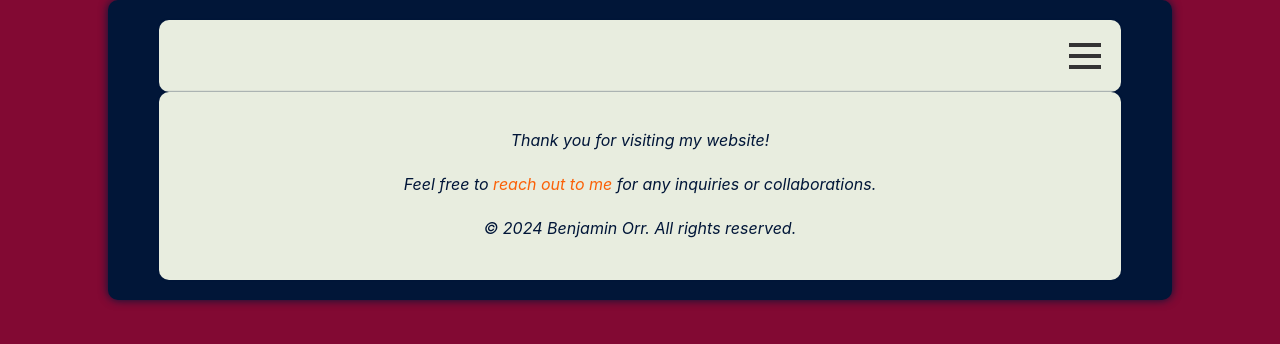
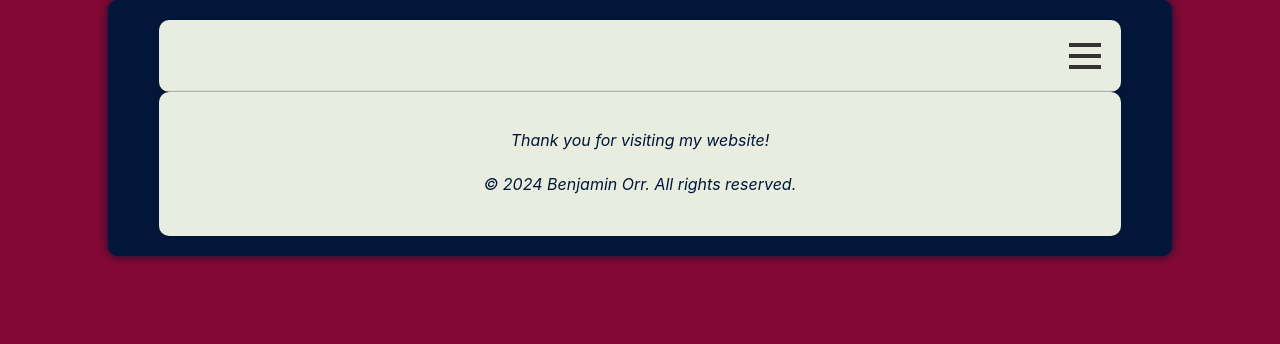
Before and after one commit to bokid/React-Website, a React (Create React App) app: page / in a window 1280 px wide. Shown: the top 344 px of the page. Built offline with nearby package versions, Linux system fonts and the light colour scheme.

Commit message:
comment contact temporarily

```diff
--- a/src/components/js/Footer.js
+++ b/src/components/js/Footer.js
@@ -7,7 +7,7 @@ const Footer = () => {
         <footer className="footer">
             <div className="footer-content">
                 <p>Thank you for visiting my website!</p>
-                <p>Feel free to <Link to='/contact'>reach out to me</Link> for any inquiries or collaborations.</p>
+                {/* <p>Feel free to <Link to='/contact'>reach out to me</Link> for any inquiries or collaborations.</p> */}
                 <p>&copy; 2024 Benjamin Orr. All rights reserved.</p>
             </div>
         </footer>
--- a/src/components/js/Header.js
+++ b/src/components/js/Header.js
@@ -37,7 +37,7 @@ const Header = () => {
             <nav className={`navbar ${isOpen ? 'show' : ''}`}>
                 <ul>
                     <li><Link to="/React-Website" onClick={toggleMenu}>Home</Link></li>
-                    <li><Link to="/contact" onClick={toggleMenu}>Contact</Link></li>
+                    {/* <li><Link to="/contact" onClick={toggleMenu}>Contact</Link></li> */}
                     <li><a href="https://github.com/bokid" target="_blank" rel="noopener noreferrer" onClick={toggleMenu}>Github <ExternalLinkIcon /></a></li>
                     <li><a href="https://www.linkedin.com/in/benjamin-orr-46624b224//" target="_blank" rel="noopener noreferrer" onClick={toggleMenu}>LinkedIn <ExternalLinkIcon /></a></li>
                 {/* <li><a href="https://soundcloud.com/julianhenrymusic" target="_blank" rel="noopener noreferrer" onClick={toggleMenu}>SoundCloud <ExternalLinkIcon /></a></li> */}
```
